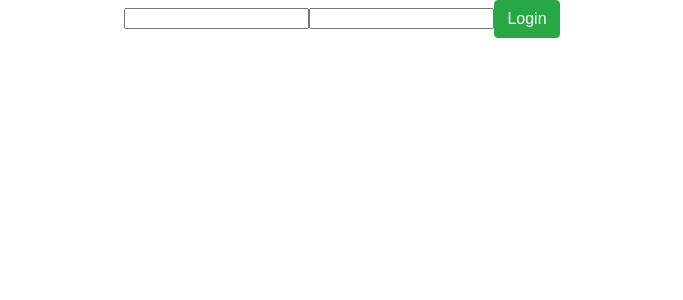
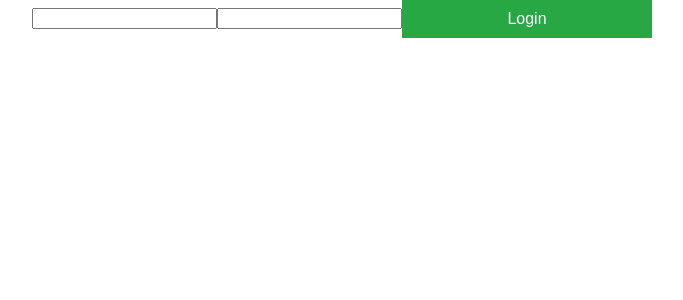
Before and after one commit to Bmirt/HRprogramm, a React (Create React App) app: page /Login in a window 1280 px wide. Shown: the top 300 px of the page, without its empty margins (298-981 px from the left). Built offline with nearby package versions, Linux system fonts and the light colour scheme.

Commit message:
button update

```diff
--- a/src/components/UI/button/Button.module.css
+++ b/src/components/UI/button/Button.module.css
@@ -1,6 +1,7 @@
 .buttonSubmit {
   display: inline-block;
   font-weight: 400;
+  width: 250px;
   text-align: center;
   white-space: nowrap;
   vertical-align: middle;
@@ -16,7 +17,6 @@
   background-color: #28a745;
   border-color: #28a745;
   cursor: pointer;
-  border-radius: 0.25rem;
   transition: color 0.15s ease-in-out, background-color 0.15s ease-in-out,
     border-color 0.15s ease-in-out, box-shadow 0.15s ease-in-out;
   outline: none;
```
